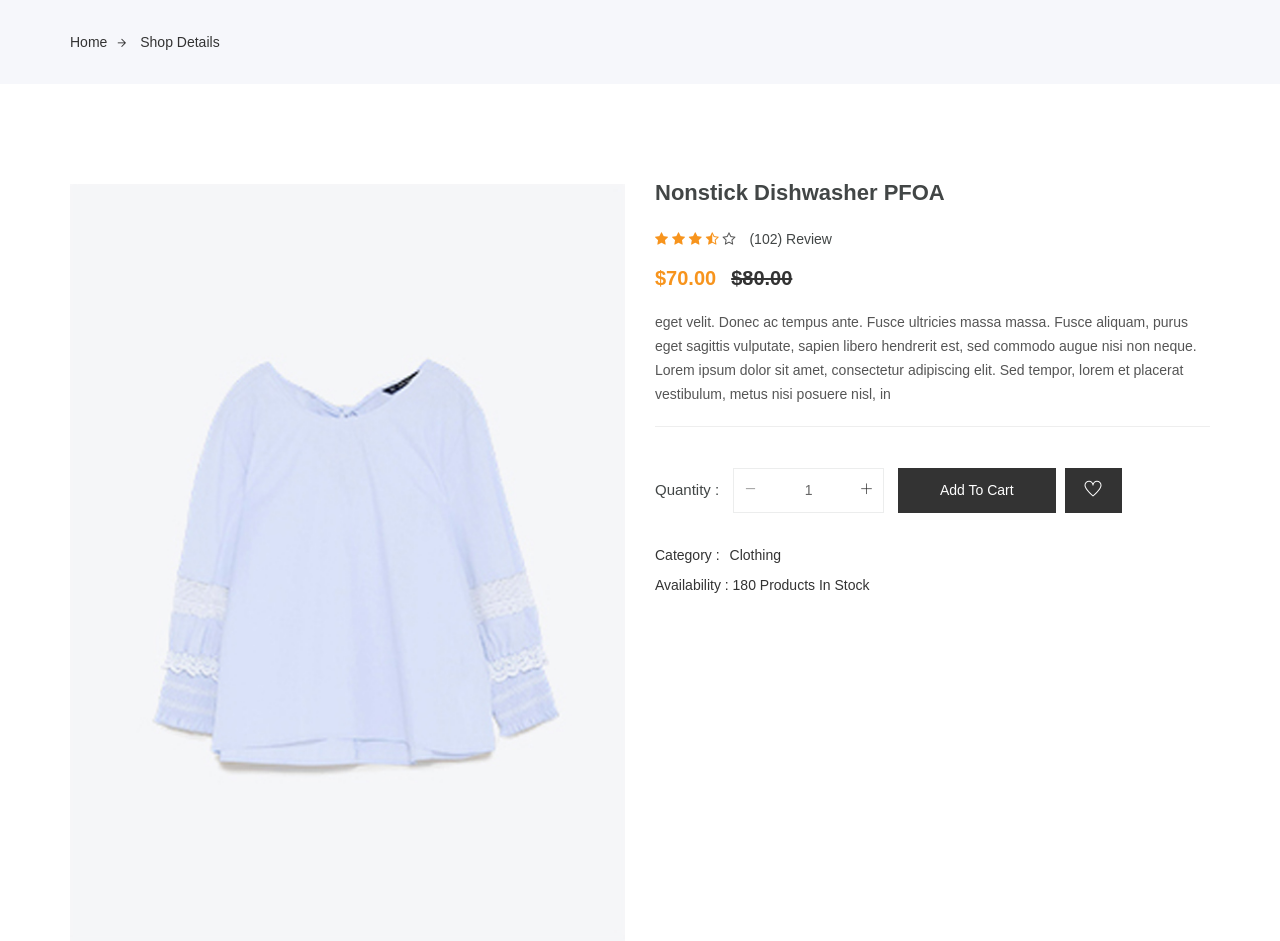
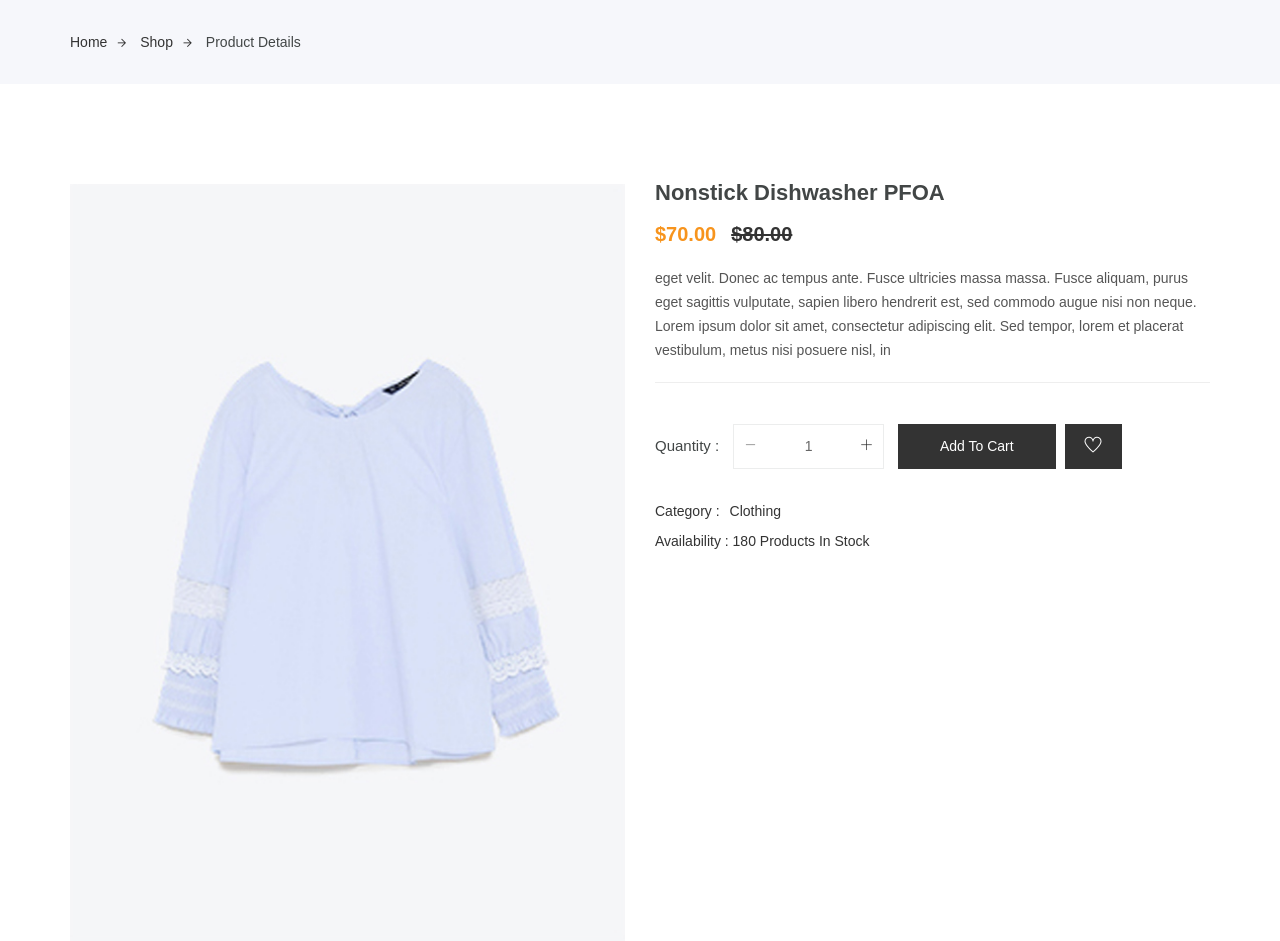
Before and after one commit to r4mi4/django_shop, a Django app: template shop/templates/shop/product-details.html in a window 1280 px wide. Shown: the part 224-1165 px from the top of the page. Run offline with Django 3.2, Linux system fonts and the light colour scheme; the template is opened without the code that fills it, so the values that code supplies are empty; some libraries are stand-ins or nearby versions.

Commit message:
fix some issues in product-details.html

```diff
--- a/shop/static/shop/js/active.js
+++ b/shop/static/shop/js/active.js
@@ -12,5 +12,9 @@
                 controlNav: "thumbnails",
             });
     })(jQuery);
+    /*====================================
+	    Nice Select JS
+	======================================*/
+	$('select').niceSelect();
 });
 })(jQuery);
--- a/shop/templates/shop/product-details.html
+++ b/shop/templates/shop/product-details.html
@@ -13,8 +13,9 @@
             <div class="col-12">
                 <div class="bread-inner">
                     <ul class="bread-list">
-                        <li><a href="index1.html">Home<i class="ti-arrow-right"></i></a></li>
-                        <li class="active"><a href="#">Shop Details</a></li>
+                        <li><a href="{% url 'company:home'%}">Home<i class="ti-arrow-right"></i></a></li>
+                        <li><a href="{% url 'shop:shop'%}">Shop<i class="ti-arrow-right"></i></a></li>
+                        <li class="active">Product Details</li>
                     </ul>
                 </div>
             </div>
@@ -58,16 +59,6 @@
                                     <!-- Description -->
                                     <div class="short">
                                         <h4>Nonstick Dishwasher PFOA</h4>
-                                        <div class="rating-main">
-                                            <ul class="rating">
-                                                <li><i class="fa fa-star"></i></li>
-                                                <li><i class="fa fa-star"></i></li>
-                                                <li><i class="fa fa-star"></i></li>
-                                                <li><i class="fa fa-star-half-o"></i></li>
-                                                <li class="dark"><i class="fa fa-star-o"></i></li>
-                                            </ul>
-                                            <a href="#" class="total-review">(102) Review</a>
-                                        </div>
                                         <p class="price"><span class="discount">$70.00</span><s>$80.00</s> </p>
                                         <p class="description">eget velit. Donec ac tempus ante. Fusce ultricies massa massa. Fusce aliquam, purus eget sagittis vulputate, sapien libero hendrerit est, sed commodo augue nisi non neque. Lorem ipsum dolor sit amet, consectetur adipiscing elit. Sed tempor, lorem et placerat vestibulum, metus nisi posuere nisl, in</p>
                                     </div>
@@ -148,7 +139,6 @@
                                                     <div class="col-12">
                                                         <div class="ratting-main">
                                                             <div class="avg-ratting">
-                                                                <h4>4.5 <span>(Overall)</span></h4>
                                                                 <span>Based on 1 Comments</span>
                                                             </div>
                                                             <!-- Single Rating -->
@@ -158,16 +148,6 @@
                                                                 </div>
                                                                 <div class="rating-des">
                                                                     <h6>Naimur Rahman</h6>
-                                                                    <div class="ratings">
-                                                                        <ul class="rating">
-                                                                            <li><i class="fa fa-star"></i></li>
-                                                                            <li><i class="fa fa-star"></i></li>
-                                                                            <li><i class="fa fa-star"></i></li>
-                                                                            <li><i class="fa fa-star-half-o"></i></li>
-                                                                            <li><i class="fa fa-star-o"></i></li>
-                                                                        </ul>
-                                                                        <div class="rate-count">(<span>3.5</span>)</div>
-                                                                    </div>
                                                                     <p>Duis tincidunt mauris ac aliquet congue. Donec vestibulum consequat cursus. Aliquam pellentesque nulla dolor, in imperdiet.</p>
                                                                 </div>
                                                             </div>
@@ -179,16 +159,6 @@
                                                                 </div>
                                                                 <div class="rating-des">
                                                                     <h6>Advin Geri</h6>
-                                                                    <div class="ratings">
-                                                                        <ul class="rating">
-                                                                            <li><i class="fa fa-star"></i></li>
-                                                                            <li><i class="fa fa-star"></i></li>
-                                                                            <li><i class="fa fa-star"></i></li>
-                                                                            <li><i class="fa fa-star"></i></li>
-                                                                            <li><i class="fa fa-star"></i></li>
-                                                                        </ul>
-                                                                        <div class="rate-count">(<span>5.0</span>)</div>
-                                                                    </div>
                                                                     <p>Duis tincidunt mauris ac aliquet congue. Donec vestibulum consequat cursus. Aliquam pellentesque nulla dolor, in imperdiet.</p>
                                                                 </div>
                                                             </div>
@@ -199,18 +169,6 @@
                                                             <div class="add-review">
                                                                 <h5>Add A Review</h5>
                                                                 <p>Your email address will not be published. Required fields are marked</p>
-                                                            </div>
-                                                            <h4>Your Rating</h4>
-                                                            <div class="review-inner">
-                                                                <div class="ratings">
-                                                                    <ul class="rating">
-                                                                        <li><i class="fa fa-star"></i></li>
-                                                                        <li><i class="fa fa-star"></i></li>
-                                                                        <li><i class="fa fa-star"></i></li>
-                                                                        <li><i class="fa fa-star"></i></li>
-                                                                        <li><i class="fa fa-star"></i></li>
-                                                                    </ul>
-                                                                </div>
                                                             </div>
                                                         </div>
                                                         <!--/ End Review -->
@@ -389,5 +347,6 @@
 {% block footer %}
 <!-- Flex Slider JS -->
 <script src="{% static 'frontend/js/flex-slider.js' %}"></script>
+<script src="{% static 'frontend/js/nicesellect.js' %}"></script>
 <script src="{% static 'shop/js/active.js' %}"></script>
 {% endblock%}
--- a/shop/urls.py
+++ b/shop/urls.py
@@ -7,5 +7,5 @@ urlpatterns = [
     path('', views.shop, name='shop'),
     path('category/<slug:slug>/', views.shop, name='category_filter'),
     path('manufacturer/<slug:slug>/', views.shop, name='manufacturer_filter'),
-    path('product-details/<slug:slug>/', views.product, name='product'),
+    path('product_details/<slug:slug>/', views.product_details, name='product'),
 ]
--- a/shop/views.py
+++ b/shop/views.py
@@ -27,5 +27,6 @@ def shop(request, slug=None):
     return render(request, 'shop/shop.html', context)
 
 
-def product(request):
-    return render(request, 'shop/product-details.html')
+def product_details(request, slug):
+    product = get_object_or_404(Product, slug=slug)
+    return render(request, 'shop/product-details.html', {'product': product})
```
